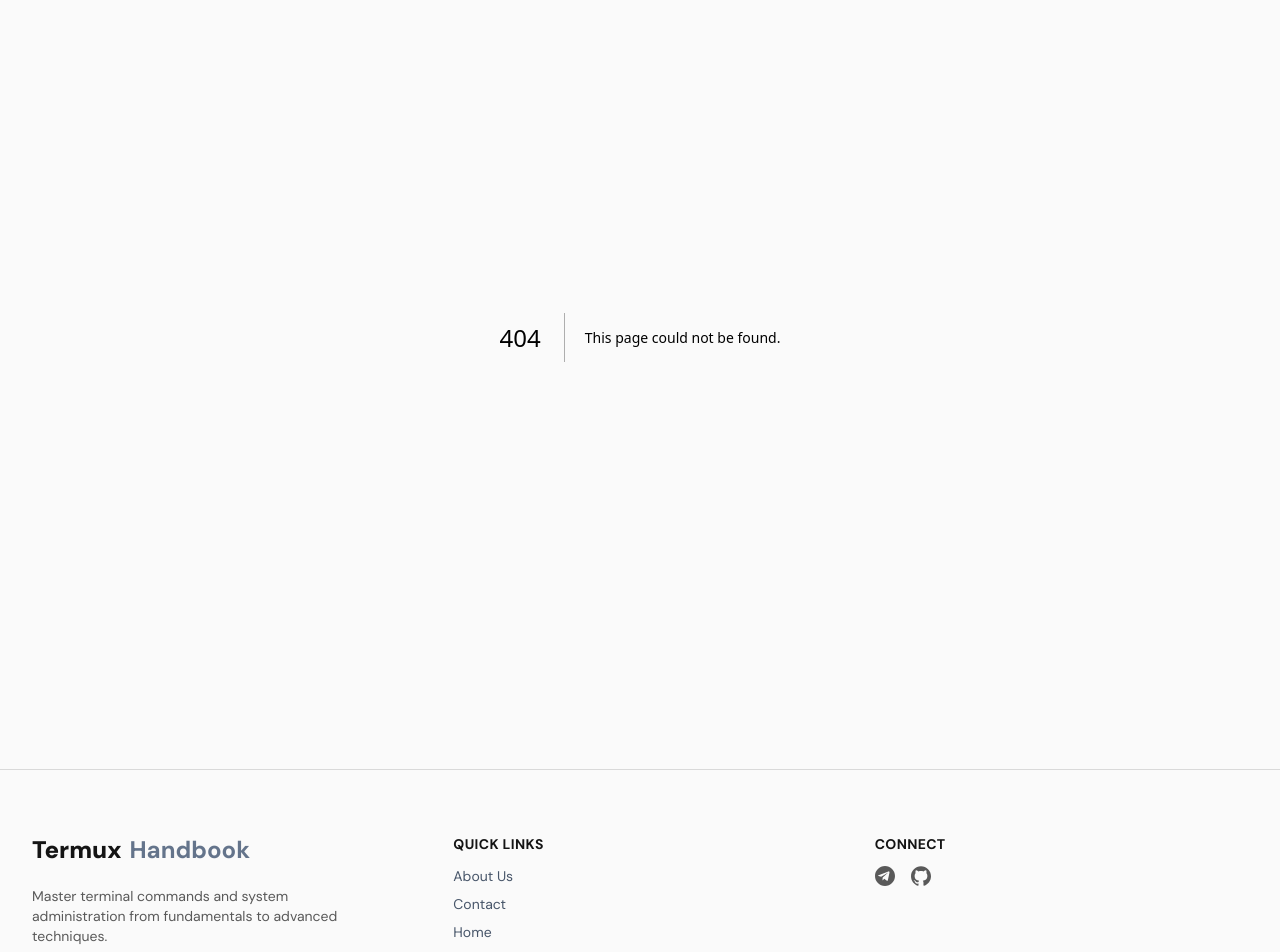
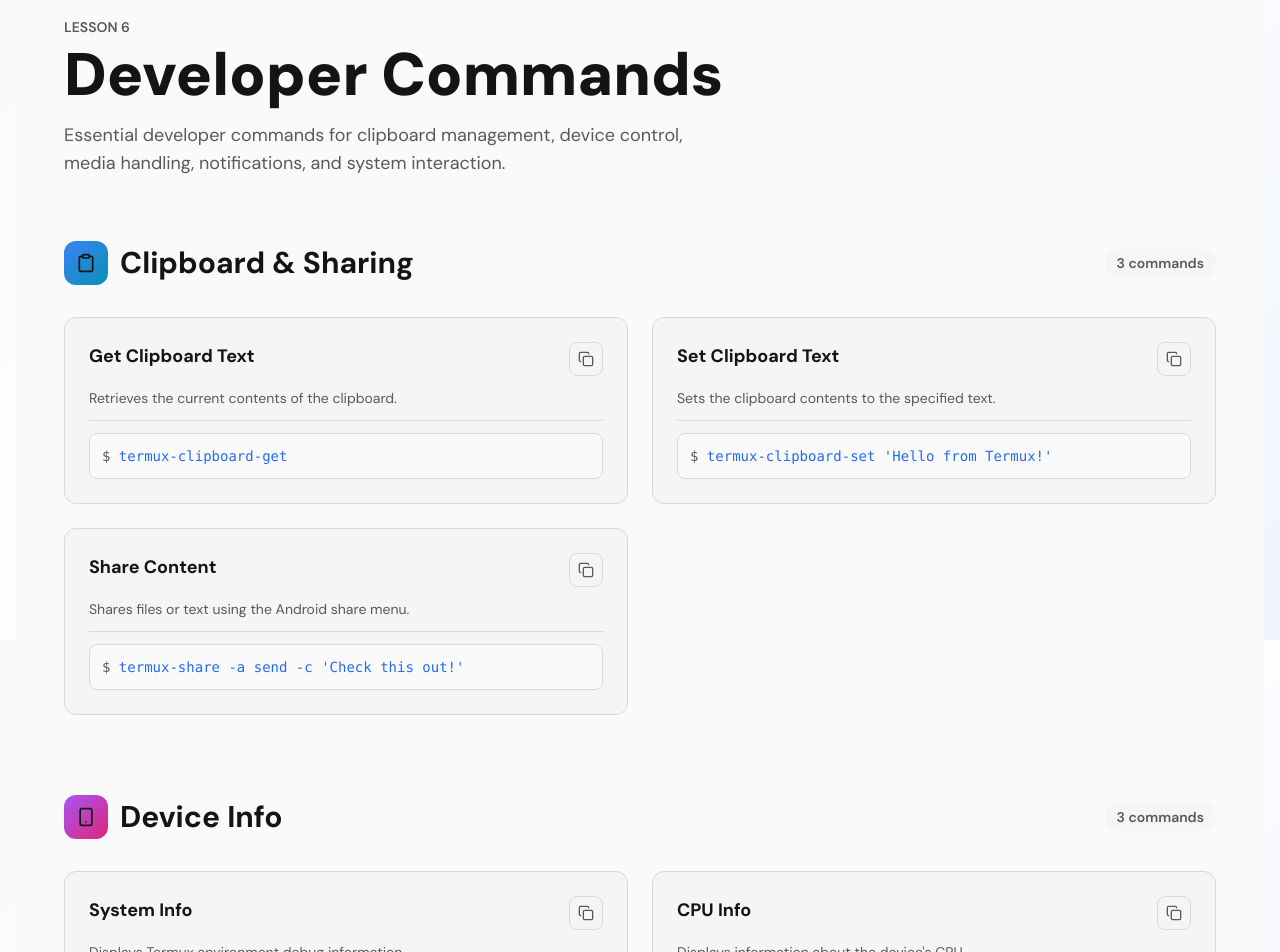
Before and after one commit to pyKinsu/Termux-Command-Handbook, a Next.js app: page /Lesson6 in a window 1280 px wide. Before the commit this address had no page. Shown: the part 160-1112 px from the top of the page. Built offline with nearby package versions, Linux system fonts and the light colour scheme.

Commit message:
Create page.tsx

```diff
--- /dev/null
+++ b/src/app/(chapters)/Lesson6/page.tsx
@@ -0,0 +1,263 @@
+"use client";
+
+import { Copy, Check, Clipboard, Smartphone, Camera, MapPin, Bell, Music, Wifi, MessageSquare, Phone, Users } from "lucide-react";
+import { useState } from "react";
+
+interface Command {
+  title: string;
+  description: string;
+  command: string;
+  category: string;
+}
+
+const lesson6Commands: Command[] = [
+  // 📋 Clipboard & Sharing
+  {
+    title: "Get Clipboard Text",
+    description: "Retrieves the current contents of the clipboard.",
+    command: "termux-clipboard-get",
+    category: "Clipboard & Sharing",
+  },
+  {
+    title: "Set Clipboard Text",
+    description: "Sets the clipboard contents to the specified text.",
+    command: "termux-clipboard-set 'Hello from Termux!'",
+    category: "Clipboard & Sharing",
+  },
+  {
+    title: "Share Content",
+    description: "Shares files or text using the Android share menu.",
+    command: "termux-share -a send -c 'Check this out!'",
+    category: "Clipboard & Sharing",
+  },
+
+  // 📱 Device Info & Control
+  {
+    title: "System Info",
+    description: "Displays Termux environment debug information.",
+    command: "termux-info",
+    category: "Device Info",
+  },
+  {
+    title: "CPU Info",
+    description: "Displays information about the device's CPU.",
+    command: "termux-cpu-info",
+    category: "Device Info",
+  },
+  {
+    title: "Get Location",
+    description: "Retrieves the device's current GPS location.",
+    command: "termux-location",
+    category: "Device Info",
+  },
+
+  // 📸 Media & Camera
+  {
+    title: "Camera Photo",
+    description: "Takes a photo using the device's camera.",
+    command: "termux-camera-photo -c 0 photo.jpg",
+    category: "Media & Camera",
+  },
+  {
+    title: "Play Media",
+    description: "Plays an audio file using Termux's media player.",
+    command: "termux-media-player play file.mp3",
+    category: "Media & Camera",
+  },
+
+  // 🔔 Notifications
+  {
+    title: "Send Notification",
+    description: "Sends a notification to the Android system tray.",
+    command: "termux-notification -t 'Hi' -c 'This is from Termux'",
+    category: "Notifications",
+  },
+  {
+    title: "Remove Notification",
+    description: "Removes a previously sent notification.",
+    command: "termux-notification-remove 1",
+    category: "Notifications",
+  },
+
+  // 🌐 Network & Connectivity
+  {
+    title: "Scan Wi-Fi",
+    description: "Scans and displays nearby Wi-Fi networks.",
+    command: "termux-wifi-scaninfo",
+    category: "Network & Web",
+  },
+  {
+    title: "Open URL",
+    description: "Opens a URL in the device's default browser.",
+    command: "termux-open-url https://example.com",
+    category: "Network & Web",
+  },
+
+  // 📞 Telephony
+  {
+    title: "Send SMS",
+    description: "Sends an SMS message to a phone number.",
+    command: "termux-sms-send -n 1234567890 'Hello!'",
+    category: "Telephony",
+  },
+  {
+    title: "Get Call Log",
+    description: "Lists recent call history from the device.",
+    command: "termux-call-log",
+    category: "Telephony",
+  },
+
+  // 👥 Contacts
+  {
+    title: "Access Contact List",
+    description: "Lists all saved contacts.",
+    command: "termux-contact-list",
+    category: "Contacts",
+  },
+];
+
+const categoryIcons: Record<string, React.ReactNode> = {
+  "Clipboard & Sharing": <Clipboard className="w-5 h-5" />,
+  "Device Info": <Smartphone className="w-5 h-5" />,
+  "Media & Camera": <Camera className="w-5 h-5" />,
+  "Notifications": <Bell className="w-5 h-5" />,
+  "Network & Web": <Wifi className="w-5 h-5" />,
+  "Telephony": <Phone className="w-5 h-5" />,
+  "Contacts": <Users className="w-5 h-5" />,
+};
+
+const categoryColors: Record<string, string> = {
+  "Clipboard & Sharing": "from-blue-500 to-cyan-600",
+  "Device Info": "from-purple-500 to-pink-600",
+  "Media & Camera": "from-yellow-500 to-orange-600",
+  "Notifications": "from-red-500 to-pink-600",
+  "Network & Web": "from-indigo-500 to-purple-600",
+  "Telephony": "from-green-500 to-emerald-600",
+  "Contacts": "from-orange-500 to-red-600",
+};
+
+const CopyButton = ({ text }: { text: string }) => {
+  const [copied, setCopied] = useState(false);
+
+  const handleCopy = async () => {
+    await navigator.clipboard.writeText(text);
+    setCopied(true);
+    setTimeout(() => setCopied(false), 2000);
+  };
+
+  return (
+    <button
+      onClick={handleCopy}
+      className="p-2 rounded-lg bg-card border border-border hover:bg-primary/10 hover:border-primary transition-all duration-300 group"
+      title="Copy command"
+    >
+      {copied ? (
+        <Check className="h-4 w-4 text-green-500" />
+      ) : (
+        <Copy className="h-4 w-4 text-muted-foreground group-hover:text-primary transition-colors" />
+      )}
+    </button>
+  );
+};
+
+export default function Lesson6Page(): JSX.Element {
+  const categories = Array.from(new Set(lesson6Commands.map((cmd) => cmd.category)));
+
+  return (
+    <div className="min-h-screen bg-background text-foreground transition-all duration-300">
+      {/* Header */}
+      <div className="relative px-4 sm:px-6 md:px-8 lg:px-12 pt-12 sm:pt-16 md:pt-20 pb-8 sm:pb-12 md:pb-16">
+        <div className="max-w-6xl mx-auto">
+          <div className="mb-2 text-sm font-semibold text-muted-foreground">LESSON 6</div>
+          <h1 className="text-4xl sm:text-5xl md:text-6xl font-black mb-4 text-foreground">
+            Developer Commands
+          </h1>
+          <p className="text-base md:text-lg text-muted-foreground max-w-2xl">
+            Essential developer commands for clipboard management, device control, media handling, notifications, and system interaction.
+          </p>
+        </div>
+      </div>
+
+      {/* Categories Section */}
+      <div className="relative px-4 sm:px-6 md:px-8 lg:px-12 pb-16 sm:pb-20 md:pb-24">
+        <div className="max-w-6xl mx-auto">
+          {categories.map((category) => {
+            const commands = lesson6Commands.filter((cmd) => cmd.category === category);
+            const colorGradient = categoryColors[category];
+
+            return (
+              <div key={category} className="mb-16 sm:mb-20">
+                {/* Category Header */}
+                <div className="flex items-center gap-3 mb-6 sm:mb-8">
+                  <div className={`p-3 rounded-xl bg-gradient-to-br ${colorGradient}`}>
+                    {categoryIcons[category]}
+                  </div>
+                  <h2 className="text-2xl sm:text-3xl font-bold text-foreground">
+                    {category}
+                  </h2>
+                  <span className="ml-auto text-sm font-semibold text-muted-foreground bg-card px-3 py-1 rounded-full">
+                    {commands.length} commands
+                  </span>
+                </div>
+
+                {/* Commands Grid */}
+                <div className="grid grid-cols-1 md:grid-cols-2 gap-4 sm:gap-5 lg:gap-6">
+                  {commands.map((cmd, idx) => (
+                    <div
+                      key={idx}
+                      className="group relative rounded-xl border border-border bg-card hover:border-primary/50 transition-all duration-300 overflow-hidden"
+                    >
+                      {/* Gradient accent on hover */}
+                      <div className={`absolute inset-0 bg-gradient-to-br ${colorGradient} opacity-0 group-hover:opacity-5 transition-opacity duration-300`} />
+
+                      {/* Content */}
+                      <div className="relative p-5 sm:p-6 flex flex-col h-full gap-3">
+                        {/* Title and Copy Button */}
+                        <div className="flex items-start justify-between gap-3">
+                          <h3 className="text-base sm:text-lg font-bold text-foreground group-hover:text-primary transition-colors flex-1">
+                            {cmd.title}
+                          </h3>
+                          <CopyButton text={cmd.command} />
+                        </div>
+
+                        {/* Description */}
+                        <p className="text-sm text-muted-foreground">
+                          {cmd.description}
+                        </p>
+
+                        {/* Command Box */}
+                        <div className="mt-auto pt-3 border-t border-border">
+                          <div className="bg-background border border-border rounded-lg p-3 font-mono text-xs sm:text-sm text-primary overflow-x-auto">
+                            <span className="text-muted-foreground">$ </span>
+                            {cmd.command}
+                          </div>
+                        </div>
+                      </div>
+                    </div>
+                  ))}
+                </div>
+              </div>
+            );
+          })}
+        </div>
+      </div>
+
+      {/* Footer Tips */}
+      <div className="relative px-4 sm:px-6 md:px-8 lg:px-12 py-12 sm:py-16 bg-card border-t border-border">
+        <div className="max-w-6xl mx-auto">
+          <h3 className="text-xl sm:text-2xl font-bold text-foreground mb-4">💡 Developer Tips</h3>
+          <ul className="space-y-2 text-sm md:text-base text-muted-foreground">
+            <li>• Use clipboard commands to integrate with Android clipboard for seamless data transfer</li>
+            <li>• Device info commands help you gather system information for app compatibility checks</li>
+            <li>• Media player commands enable audio playback automation in your scripts</li>
+            <li>• Notifications provide user feedback without opening additional apps</li>
+            <li>• SMS and call log commands allow programmatic access to device communication history</li>
+            <li>• Location commands can be used in location-based automation workflows</li>
+            <li>• Always request appropriate permissions before accessing sensitive device data</li>
+            <li>• Combine multiple commands to create powerful mobile automation solutions</li>
+          </ul>
+        </div>
+      </div>
+    </div>
+  );
+}
```
